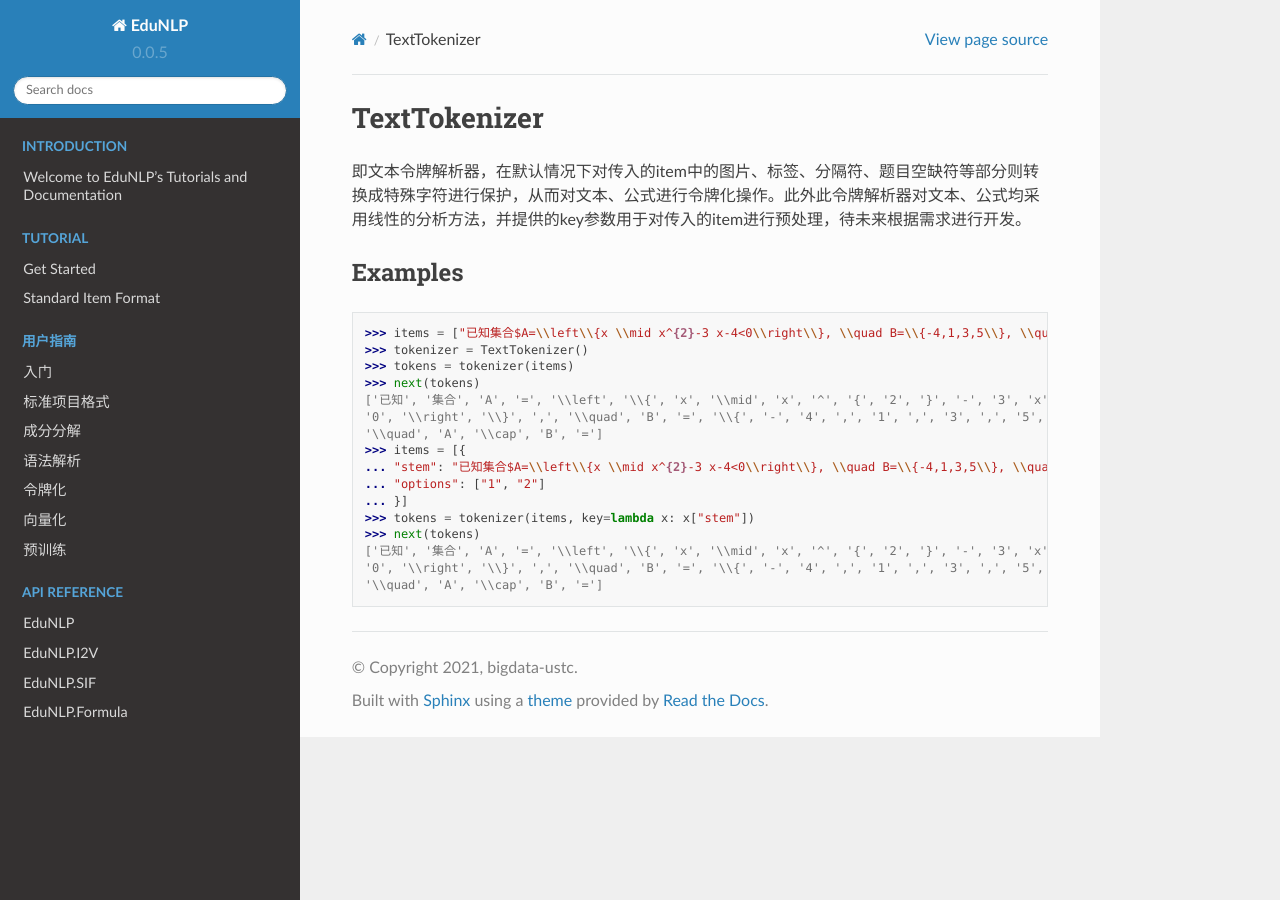
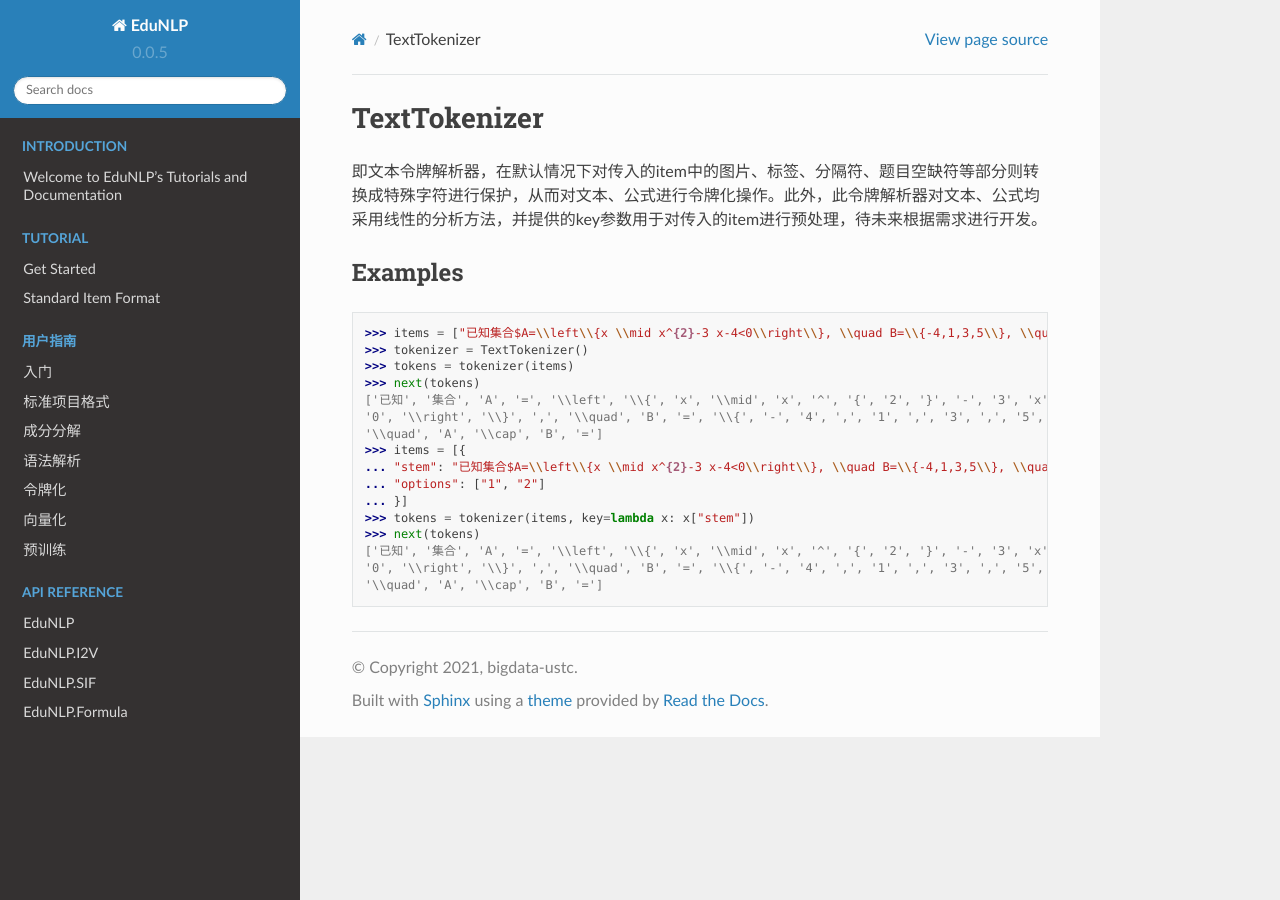
Before and after one commit to bigdata-ustc/EduNLP, a Sphinx documentation site: the page built from docs/source/tutorial/zh/tokenization/TextTokenizer.rst, in a window 1280 px wide. Built offline with Sphinx 7.4.7 and the Read the Docs theme 2.0.0, drawn with Linux system fonts in a browser that asks for light colours; pages that are not in the unit, such as notebooks, are missing from menus; the version number is read from the project's files by our own code.

```diff
--- a/docs/source/tutorial/zh/tokenization/TextTokenizer.rst
+++ b/docs/source/tutorial/zh/tokenization/TextTokenizer.rst
@@ -1,7 +1,7 @@
 TextTokenizer
 ================
 
-即文本令牌解析器，在默认情况下对传入的item中的图片、标签、分隔符、题目空缺符等部分则转换成特殊字符进行保护，从而对文本、公式进行令牌化操作。此外此令牌解析器对文本、公式均采用线性的分析方法，并提供的key参数用于对传入的item进行预处理，待未来根据需求进行开发。
+即文本令牌解析器，在默认情况下对传入的item中的图片、标签、分隔符、题目空缺符等部分则转换成特殊字符进行保护，从而对文本、公式进行令牌化操作。此外，此令牌解析器对文本、公式均采用线性的分析方法，并提供的key参数用于对传入的item进行预处理，待未来根据需求进行开发。
 
 
 Examples
```
